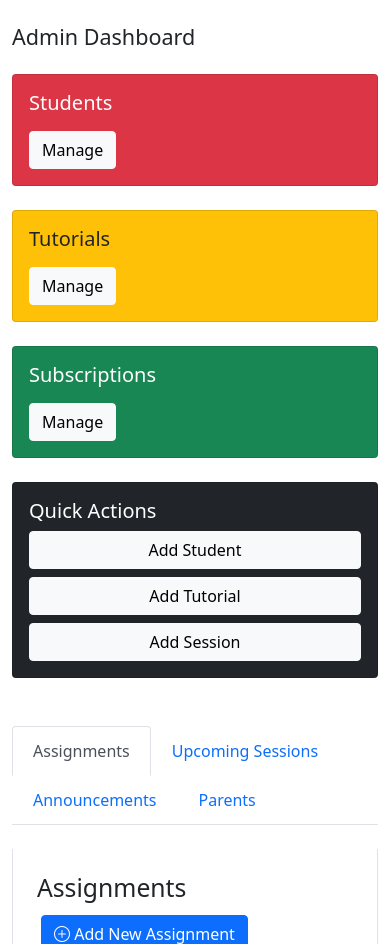
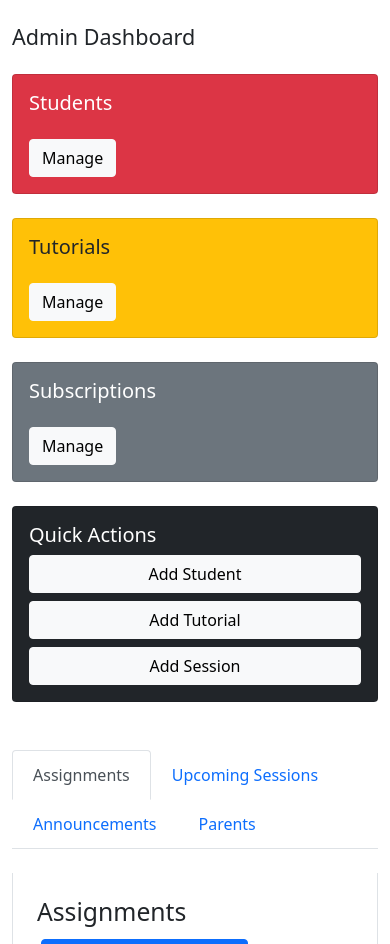
Before and after one commit to Kummirai/school, a Flask app: page /admin/dashboard in a window 390 px wide. Shown: the part 62-1006 px from the top of the page. Run offline with Flask 3, Linux system fonts and the light colour scheme; the visitor is signed in with stand-in values (Sample User, id 1); data that the repository does not hold is empty; some libraries are stand-ins or nearby versions.

Commit message:
Refactor admin dashboard card layout for improved responsiveness and structure

```diff
--- a/templates/admin/dashboard.html
+++ b/templates/admin/dashboard.html
@@ -6,43 +6,51 @@ block content %}
   <!-- Summary Cards Row -->
   <div class="row mb-4">
     <div class="col-md-3 mb-4">
-      <div class="card text-white bg-danger">
-        <div class="card-body">
+      <div class="card text-white bg-danger h-100">
+        <div class="card-body d-flex flex-column">
           <h5 class="card-title">Students</h5>
           <p class="card-text display-4">{{ student_count }}</p>
+          <div class="mt-auto">
             <a href="{{ url_for('manage_students') }}" class="btn btn-light"
               >Manage</a
             >
           </div>
         </div>
       </div>
+    </div>
     <div class="col-md-3 mb-4">
-      <div class="card text-dark bg-warning">
-        <div class="card-body">
+      <div class="card text-dark bg-warning h-100">
+        <div class="card-body d-flex flex-column">
           <h5 class="card-title">Tutorials</h5>
           <p class="card-text display-4">{{ category_count }}</p>
+          <div class="mt-auto">
             <a href="{{ url_for('manage_tutorials') }}" class="btn btn-light"
               >Manage</a
             >
           </div>
         </div>
       </div>
+    </div>
     <div class="col-md-3 mb-4">
-      <div class="card text-white bg-success">
-        <div class="card-body">
+      <div class="card text-white bg-secondary h-100">
+        <div class="card-body d-flex flex-column">
           <h5 class="card-title">Subscriptions</h5>
           <p class="card-text display-4">{{ subscription_count }}</p>
-          <a href="{{ url_for('manage_subscriptions') }}" class="btn btn-light"
+          <div class="mt-auto">
+            <a
+              href="{{ url_for('manage_subscriptions') }}"
+              class="btn btn-light"
               >Manage</a
             >
           </div>
         </div>
       </div>
+    </div>
     <div class="col-md-3 mb-4">
-      <div class="card text-white bg-dark">
-        <div class="card-body">
+      <div class="card text-white bg-dark h-100">
+        <div class="card-body d-flex flex-column">
           <h5 class="card-title">Quick Actions</h5>
-          <div class="d-grid gap-2">
+          <div class="d-grid gap-2 mt-auto">
             <a href="{{ url_for('add_student') }}" class="btn btn-light"
               >Add Student</a
             >
```
Lines whose indentation alone changed are shown as unchanged.
